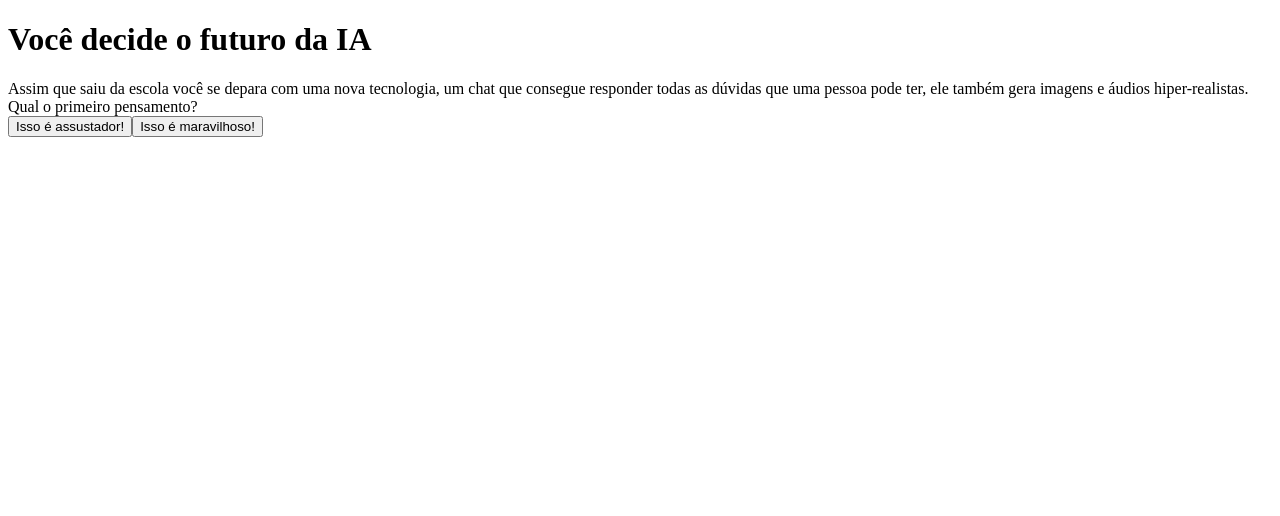
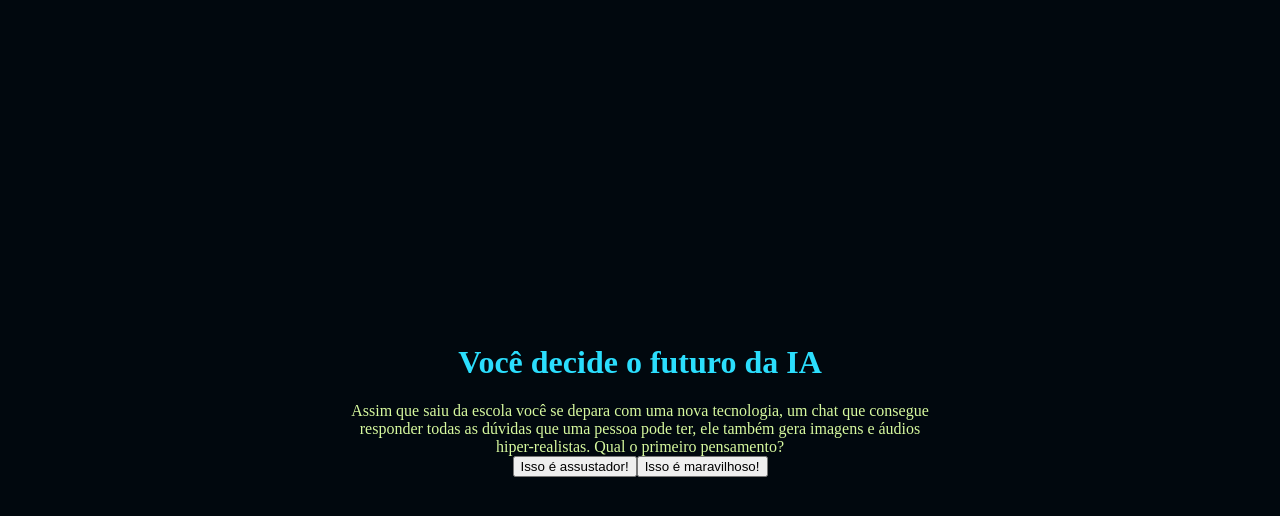
Before and after one commit to karencardoso1/missaoIA2, a plain HTML site: page index.html in a window 1280 px wide. Drawn offline with Linux system fonts and the light colour scheme.

Commit message:
Update style.css

```diff
--- a/style.css
+++ b/style.css
@@ -1,7 +1,25 @@
 :root{
-    --cor-fundo: #01080E;
+    --cor-fundo: #01080e;
     --cor-principal: #0b0d20;
     --cor-secundaria: #212333;
     --cor-destaque: #2bdefd;
     --cor-texto: #d7f99f;
 }
+body{
+    background-color: var(--cor-fundo);
+    color: var(--cor-texto);
+    display: flex;
+    justify-content: center;
+    align-items: center;
+    min-height: 100vh;
+}
+.caixa-principal{
+    background-color: var(--cor-fundo);
+    width: 90%;
+    max-width: 600px;
+    text-align: center;
+    padding: 20px;
+}
+h1{
+    color: var(--cor-destaque);
+}
```
